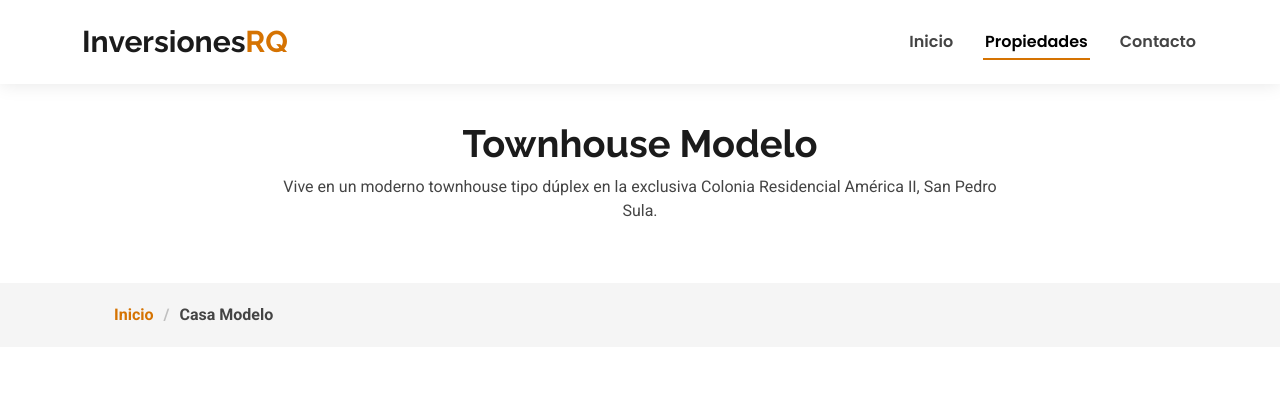
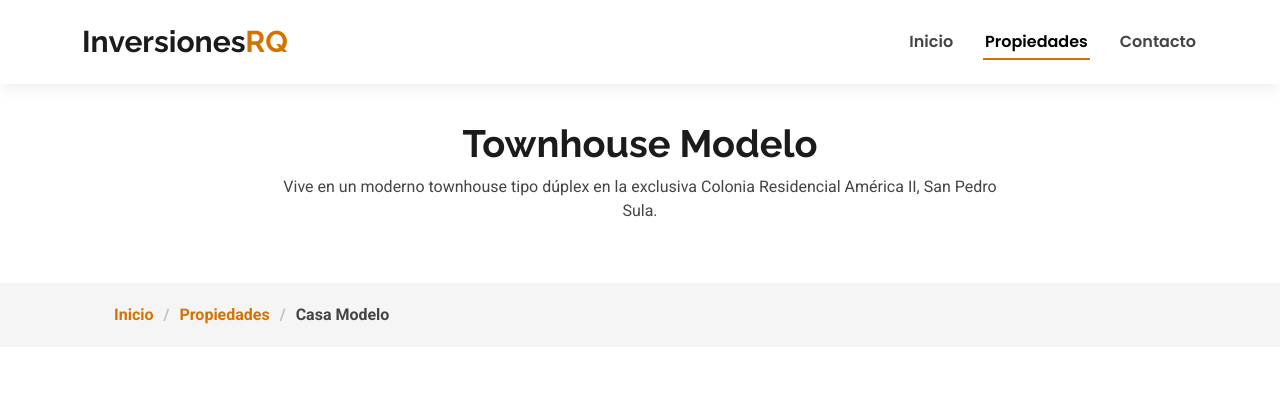
Before and after one commit to jocvegar/residencial_america, a plain HTML site: page casa-modelo.html in a window 1280 px wide. Shown: the top 393 px of the page. Drawn offline with Linux system fonts and the light colour scheme.

Commit message:
update breadcrumbs

```diff
--- a/casa-modelo.html
+++ b/casa-modelo.html
@@ -64,6 +64,7 @@
         <div class="container">
           <ol>
             <li><a href="index.html">Inicio</a></li>
+            <li><a href="propiedades.html">Propiedades</a></li>
             <li class="current">Casa Modelo</li>
           </ol>
         </div>
```
